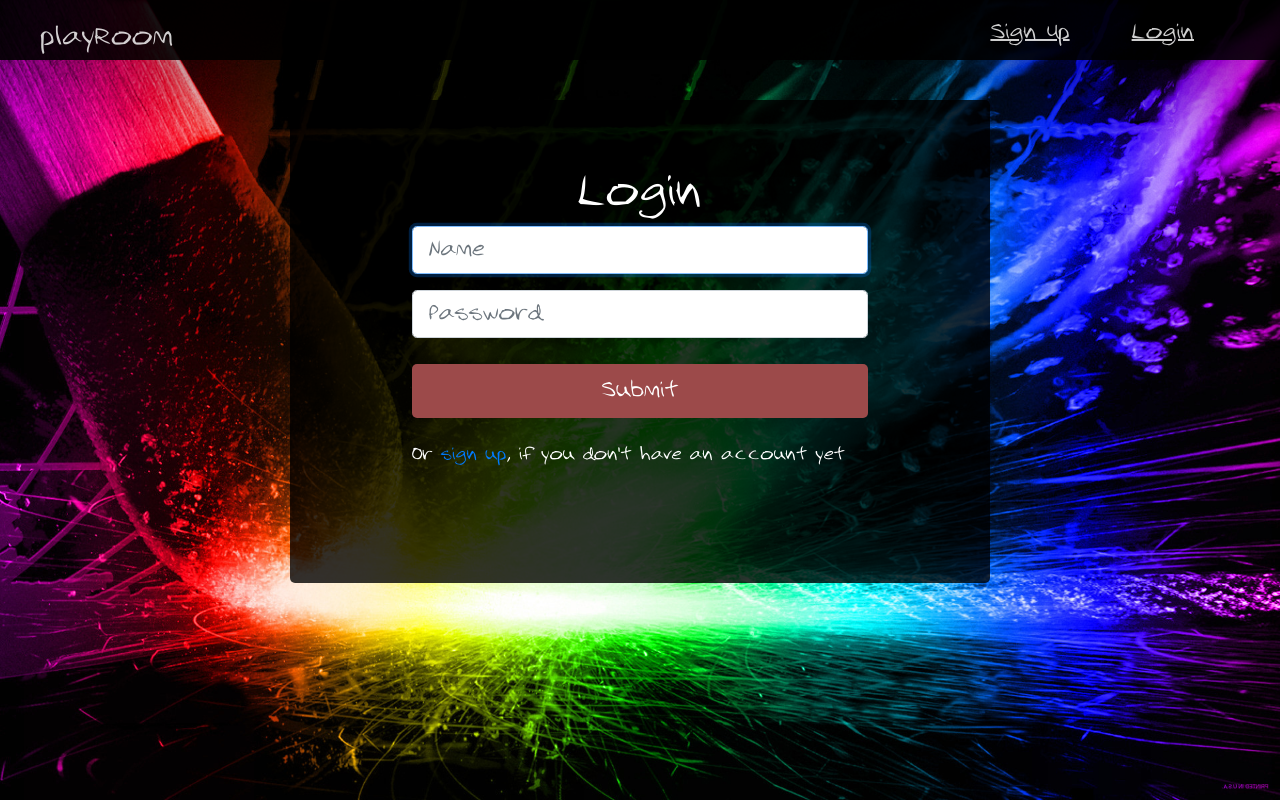
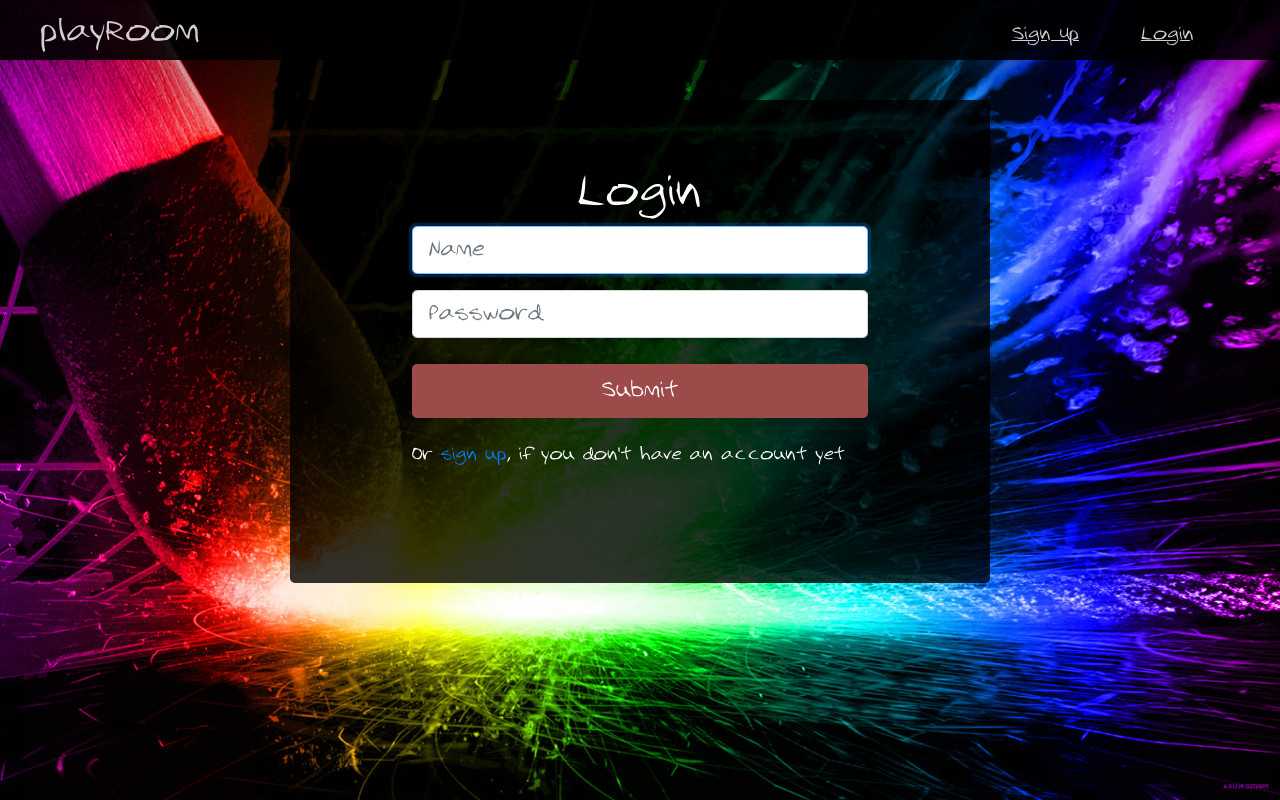
Before and after one commit to TiborVlasics/playroom, a React (Create React App) app in the folder client/: page / in a window 1280 px wide. Built offline with nearby package versions, Linux system fonts and the light colour scheme; a web font is replaced by a local one.

Commit message:
Add font sizes

```diff
--- a/client/src/style/nav.css
+++ b/client/src/style/nav.css
@@ -26,7 +26,7 @@
 }
 
 .nav-img {
-  width: 40px;
+  width: 30px;
   border-radius: 50px;
 }
 
@@ -39,7 +39,7 @@
 
 .nav-logo {
   color: inherit;
-  font-size: 25px;
+  font-size: 30px;
   align-items: flex-end;
 }
 
@@ -49,7 +49,7 @@
 }
 
 .nav-item {
-  font-size: 20px;
+  font-size: 17px;
   margin-right: 30px;
 }
 
```
